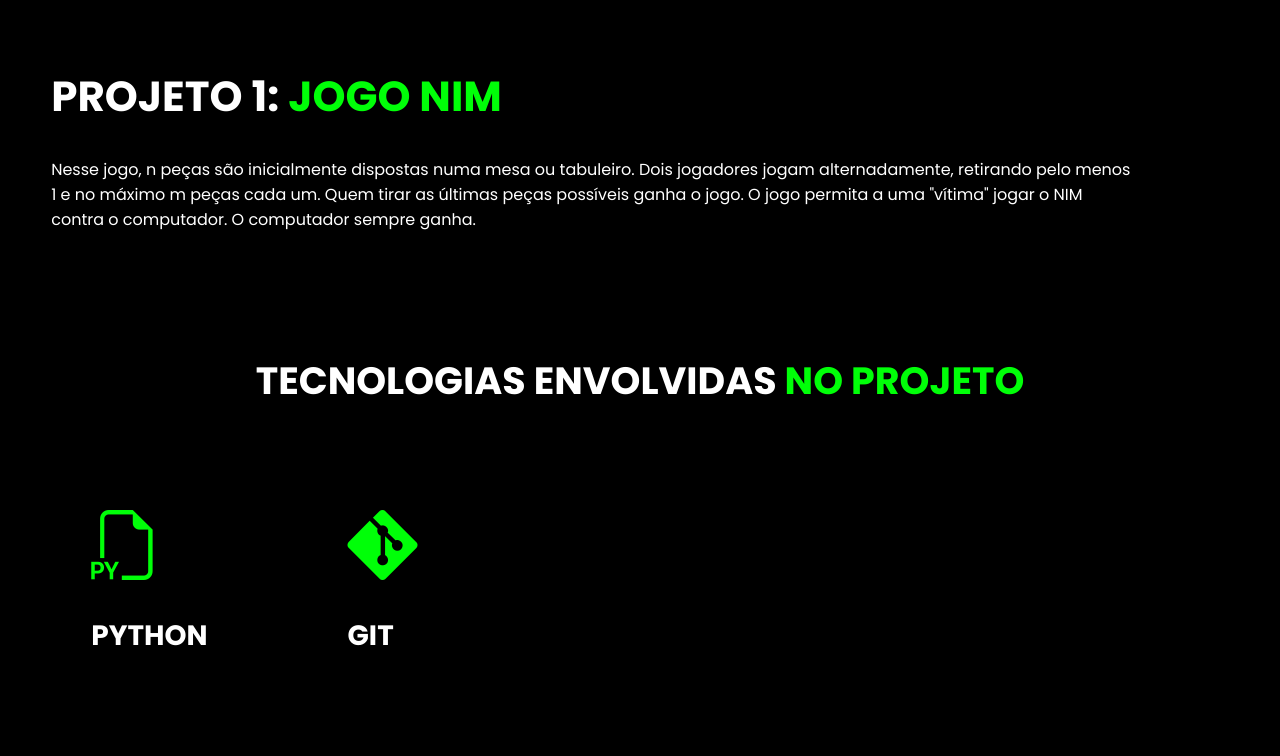
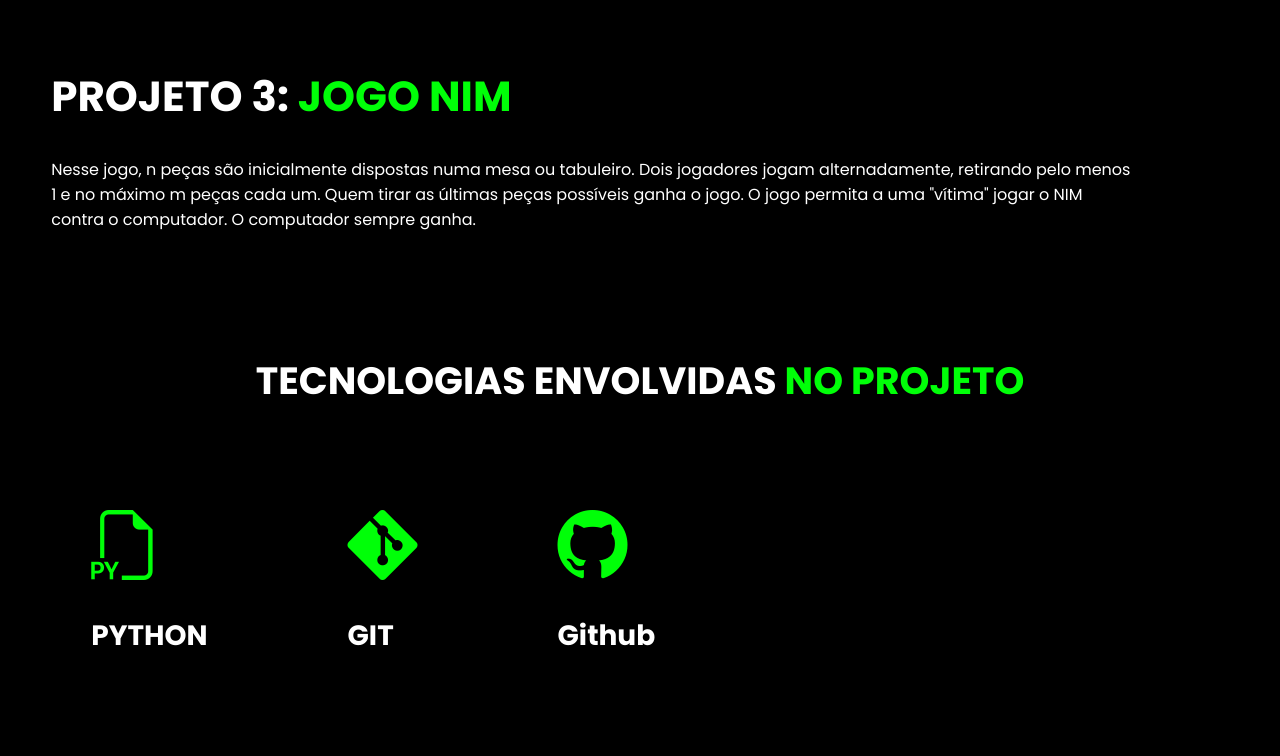
Before and after one commit to ricarduvieira/site-portfolio, a plain HTML site: page projeto3.html in a window 1280 px wide. Shown: the part 304-1060 px from the top of the page. Drawn offline with nearby package versions, Linux system fonts and the light colour scheme.

Commit message:
Atualizaão de elementos do github

```diff
--- a/projeto3.html
+++ b/projeto3.html
@@ -79,7 +79,7 @@
             <div class="interface">
                 <div class="flex">
                     <div class="txt-topo-site">
-                        <h1>PROJETO 1:<span> JOGO NIM</span></h1>
+                        <h1>PROJETO 3:<span> JOGO NIM</span></h1>
                         <p>Nesse jogo, n peças são inicialmente dispostas numa mesa ou tabuleiro. Dois jogadores jogam
                             alternadamente, retirando pelo menos 1 e no máximo m peças cada um. Quem tirar as últimas
                             peças possíveis ganha o jogo. O jogo permita a uma "vítima" jogar o NIM contra o computador.
@@ -107,6 +107,12 @@
                     <div class="especialidades-box">
                         <i class="bi bi-git"></i>
                         <h3>GIT</h3>
+                        <p></p>
+                    </div><!--especialidades-box-->
+
+                    <div class="especialidades-box">
+                        <i class="bi bi-github"></i>
+                        <h3>Github</h3>
                         <p></p>
                     </div><!--especialidades-box-->
 
```
Also changed, not shown: index.html (+6 -0 lines), projeto1.html (+6 -0 lines), projeto2.html (+7 -0 lines).
